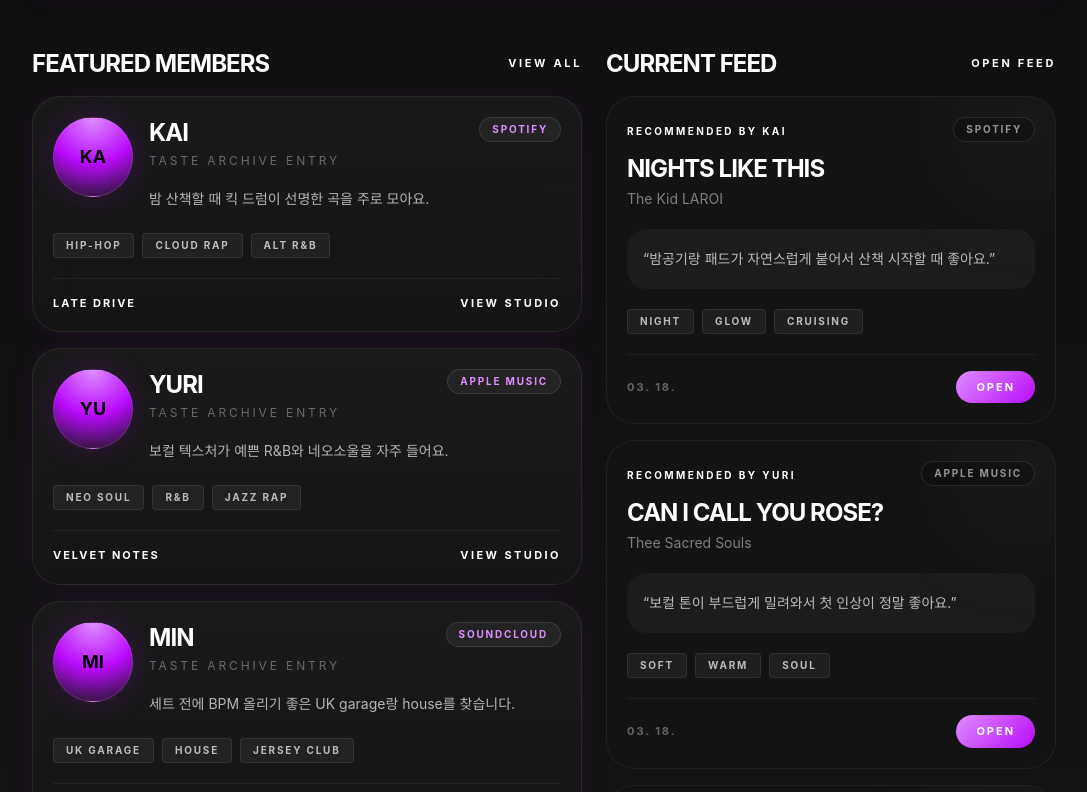
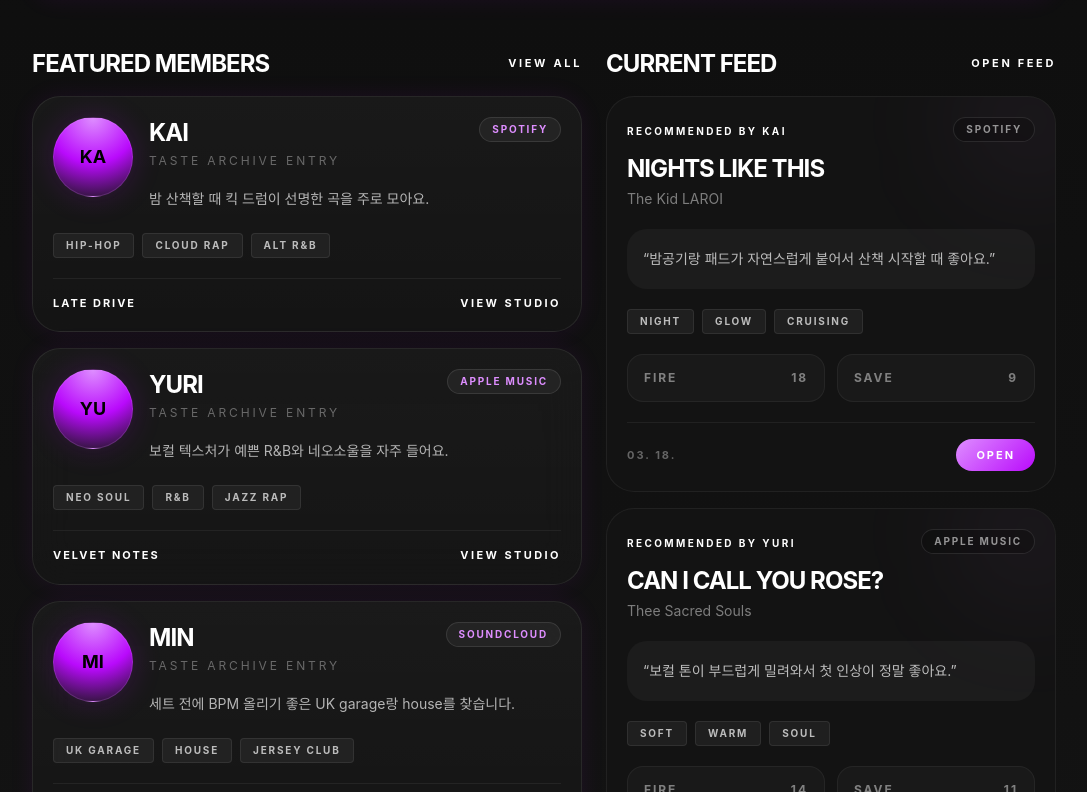
Before and after one commit to MrTMI-0315/onochu, a Next.js app: page / in a window 1280 px wide. Shown: the part 1692-2484 px from the top of the page, without its empty margins (96-1183 px from the left). Built offline with nearby package versions, Linux system fonts and the light colour scheme.

Commit message:
MB 18 : add lightweight reaction and save UI

```diff
--- a/components/recommendation-card.tsx
+++ b/components/recommendation-card.tsx
@@ -1,23 +1,61 @@
+"use client";
+
 import Link from "next/link";
 import { getMemberName, platformLabels } from "@/lib/mock-data";
-import type { SongRecommendation } from "@/lib/types";
+import type {
+  RecommendationEngagementAction,
+  RecommendationEngagementState,
+  SongRecommendation,
+} from "@/lib/types";
 
 type RecommendationCardProps = {
   recommendation: SongRecommendation;
   compact?: boolean;
   linkToMember?: boolean;
+  engagement?: RecommendationEngagementState;
+  onToggleEngagement?: (
+    recommendationId: string,
+    action: RecommendationEngagementAction,
+  ) => void;
+  showEngagementControls?: boolean;
 };
 
 export function RecommendationCard({
   recommendation,
   compact = false,
   linkToMember = true,
+  engagement,
+  onToggleEngagement,
+  showEngagementControls = true,
 }: RecommendationCardProps) {
-  const memberName = getMemberName(recommendation.memberId);
+  const memberName =
+    recommendation.memberNickname || getMemberName(recommendation.memberId);
   const createdAt = new Intl.DateTimeFormat("ko-KR", {
     month: "2-digit",
     day: "2-digit",
   }).format(new Date(recommendation.createdAt));
+  const resolvedEngagement = engagement ?? {
+    fire: false,
+    save: false,
+  };
+  const engagementButtons = [
+    {
+      action: "fire" as const,
+      label: "Fire",
+      count: recommendation.reactionCount,
+      active: resolvedEngagement.fire,
+      activeClass:
+        "border-[#ff8b72]/35 bg-[#ff8b72]/14 text-[#ffc0b1] shadow-[0_0_30px_rgba(255,139,114,0.12)]",
+    },
+    {
+      action: "save" as const,
+      label: "Save",
+      count: recommendation.saveCount,
+      active: resolvedEngagement.save,
+      activeClass:
+        "border-[#de8eff]/35 bg-[#de8eff]/14 text-[#f2d7ff] shadow-[0_0_30px_rgba(222,142,255,0.12)]",
+    },
+  ];
 
   return (
     <article
@@ -73,6 +111,29 @@ export function RecommendationCard({
           ))}
         </div>
 
+        {showEngagementControls ? (
+          <div className="grid grid-cols-2 gap-3">
+            {engagementButtons.map((button) => (
+              <button
+                key={button.action}
+                type="button"
+                disabled={!onToggleEngagement}
+                onClick={() =>
+                  onToggleEngagement?.(recommendation.id, button.action)
+                }
+                className={`flex min-h-12 items-center justify-between rounded-[1rem] border px-4 py-3 text-left text-xs font-bold uppercase tracking-[0.16em] transition ${
+                  button.active
+                    ? button.activeClass
+                    : "border-white/8 bg-white/4 text-white/65 hover:border-white/14 hover:bg-white/6 hover:text-white"
+                } ${onToggleEngagement ? "" : "cursor-default opacity-70"}`}
+              >
+                <span>{button.label}</span>
+                <span>{button.count}</span>
+              </button>
+            ))}
+          </div>
+        ) : null}
+
         <div className="mt-auto flex items-center justify-between gap-4 border-t border-white/6 pt-4">
           <time className="text-[11px] font-bold uppercase tracking-[0.18em] text-white/35">
             {createdAt}
--- a/components/recommendation-create-route.tsx
+++ b/components/recommendation-create-route.tsx
@@ -43,7 +43,7 @@ export function RecommendationCreateRoute({
     <PageShell
       eyebrow="Recommendation Create"
       title="Post a recommendation in its own route."
-      description="feed 안의 quick draft와 별개로, PRD v0.2가 요구한 독립 등록 경로를 열었습니다. 저장은 같은 browser storage를 사용하므로 등록 뒤 feed 최상단에서 바로 이어집니다."
+      description="feed 안의 quick draft와 별개로, PRD v0.3가 요구한 독립 등록 경로를 열었습니다. 저장은 같은 browser storage를 사용하므로 등록 뒤 feed 최상단에서 바로 이어집니다."
       aside={
         <div className="space-y-4">
           <div className="rounded-[1.25rem] bg-white/5 p-4">
--- a/components/recommendation-studio.tsx
+++ b/components/recommendation-studio.tsx
@@ -6,6 +6,7 @@ import { RecommendationCard } from "@/components/recommendation-card";
 import { RecommendationComposer } from "@/components/recommendation-composer";
 import { getMemberName } from "@/lib/mock-data";
 import {
+  createEmptyRecommendationEngagementState,
   createRecommendationFromDraft,
   loadStoredRecommendationState,
   persistStoredRecommendationState,
@@ -14,6 +15,8 @@ import {
 } from "@/lib/recommendation-drafts";
 import type {
   MemberProfile,
+  RecommendationEngagementAction,
+  RecommendationEngagementState,
   RecommendationDraftInput,
   SongRecommendation,
 } from "@/lib/types";
@@ -61,6 +64,8 @@ export function RecommendationStudio({
   const [localRecommendations, setLocalRecommendations] =
     useState<SongRecommendation[]>(initialRecommendations);
   const [latestDraft, setLatestDraft] = useState<SongRecommendation | null>(null);
+  const [engagementByRecommendationId, setEngagementByRecommendationId] =
+    useState<Record<string, RecommendationEngagementState>>({});
   const [hasHydrated, setHasHydrated] = useState(false);
   const [storageMessage, setStorageMessage] = useState(
     "browser storage active",
@@ -72,6 +77,7 @@ export function RecommendationStudio({
     const hydrationFrame = window.requestAnimationFrame(() => {
       setLocalRecommendations(storedState.recommendations);
       setLatestDraft(storedState.latestDraft);
+      setEngagementByRecommendationId(storedState.engagementByRecommendationId);
       setStorageMessage(storedState.storageMessage);
       setHasHydrated(true);
     });
@@ -89,8 +95,9 @@ export function RecommendationStudio({
     persistStoredRecommendationState({
       recommendations: localRecommendations,
       latestDraft,
+      engagementByRecommendationId,
     });
-  }, [hasHydrated, latestDraft, localRecommendations]);
+  }, [engagementByRecommendationId, hasHydrated, latestDraft, localRecommendations]);
 
   const contributorCounts = useMemo(() => {
     return localRecommendations.reduce<Record<string, number>>((counts, recommendation) => {
@@ -121,6 +128,10 @@ export function RecommendationStudio({
     const nextDraft = createRecommendationFromDraft(draft, currentMember);
 
     setLatestDraft(nextDraft);
+    setEngagementByRecommendationId((currentEngagement) => ({
+      ...currentEngagement,
+      [nextDraft.id]: createEmptyRecommendationEngagementState(),
+    }));
     setLocalRecommendations((currentRecommendations) => [
       nextDraft,
       ...currentRecommendations,
@@ -132,7 +143,54 @@ export function RecommendationStudio({
     resetStoredRecommendationState();
     setLocalRecommendations(initialRecommendations);
     setLatestDraft(null);
+    setEngagementByRecommendationId({});
     setStorageMessage("storage cleared and reset to seeded feed");
+  }
+
+  function handleToggleEngagement(
+    recommendationId: string,
+    action: RecommendationEngagementAction,
+  ) {
+    setEngagementByRecommendationId((currentEngagementByRecommendationId) => {
+      const currentEngagement =
+        currentEngagementByRecommendationId[recommendationId] ??
+        createEmptyRecommendationEngagementState();
+      const nextIsActive = !currentEngagement[action];
+      const nextEngagementByRecommendationId = {
+        ...currentEngagementByRecommendationId,
+        [recommendationId]: {
+          ...currentEngagement,
+          [action]: nextIsActive,
+        },
+      };
+      const nextCountDelta = nextIsActive ? 1 : -1;
+
+      setLocalRecommendations((currentRecommendations) =>
+        currentRecommendations.map((recommendation) => {
+          if (recommendation.id !== recommendationId) {
+            return recommendation;
+          }
+
+          if (action === "save") {
+            return {
+              ...recommendation,
+              saveCount: Math.max(0, recommendation.saveCount + nextCountDelta),
+            };
+          }
+
+          return {
+            ...recommendation,
+            reactionCount: Math.max(
+              0,
+              recommendation.reactionCount + nextCountDelta,
+            ),
+          };
+        }),
+      );
+      setStorageMessage("saved engagement to browser storage");
+
+      return nextEngagementByRecommendationId;
+    });
   }
 
   return (
@@ -401,7 +459,12 @@ export function RecommendationStudio({
             <RecommendationCard
               key={recommendation.id}
               recommendation={recommendation}
+              engagement={
+                engagementByRecommendationId[recommendation.id] ??
+                createEmptyRecommendationEngagementState()
+              }
               linkToMember
+              onToggleEngagement={handleToggleEngagement}
             />
           ))}
         </section>
--- a/lib/mock-data.ts
+++ b/lib/mock-data.ts
@@ -141,7 +141,9 @@ export const members: MemberProfile[] = [
   },
 ];
 
-export const recommendations: SongRecommendation[] = [
+const baseRecommendations: Array<
+  Omit<SongRecommendation, "memberNickname" | "reactionCount" | "saveCount">
+> = [
   {
     id: "rec-001",
     memberId: "kai",
@@ -276,6 +278,30 @@ export const recommendations: SongRecommendation[] = [
   },
 ];
 
+const seededEngagementMetrics = [
+  { reactionCount: 18, saveCount: 9 },
+  { reactionCount: 14, saveCount: 11 },
+  { reactionCount: 21, saveCount: 8 },
+  { reactionCount: 16, saveCount: 12 },
+  { reactionCount: 24, saveCount: 15 },
+  { reactionCount: 27, saveCount: 13 },
+  { reactionCount: 13, saveCount: 7 },
+  { reactionCount: 11, saveCount: 10 },
+  { reactionCount: 9, saveCount: 5 },
+  { reactionCount: 19, saveCount: 16 },
+  { reactionCount: 15, saveCount: 6 },
+  { reactionCount: 12, saveCount: 9 },
+];
+
+export const recommendations: SongRecommendation[] = baseRecommendations.map(
+  (recommendation, index) => ({
+    ...recommendation,
+    memberNickname: getMemberName(recommendation.memberId),
+    reactionCount: seededEngagementMetrics[index]?.reactionCount ?? 0,
+    saveCount: seededEngagementMetrics[index]?.saveCount ?? 0,
+  }),
+);
+
 export const sortedRecommendations = [...recommendations].sort((left, right) =>
   right.createdAt.localeCompare(left.createdAt),
 );
--- a/lib/recommendation-drafts.ts
+++ b/lib/recommendation-drafts.ts
@@ -1,5 +1,6 @@
 import type {
   MemberProfile,
+  RecommendationEngagementState,
   RecommendationDraftInput,
   SongRecommendation,
 } from "@/lib/types";
@@ -8,22 +9,25 @@ export type StoredRecommendationState = {
   version: number;
   recommendations: SongRecommendation[];
   latestDraft: SongRecommendation | null;
+  engagementByRecommendationId: Record<string, RecommendationEngagementState>;
 };
 
 export const RECOMMENDATION_STORAGE_KEY = "onochu-recommendation-studio";
 export const LEGACY_RECOMMENDATION_STORAGE_KEY =
   "onochu-recommendation-studio-v1";
-export const RECOMMENDATION_STORAGE_VERSION = 2;
+export const RECOMMENDATION_STORAGE_VERSION = 3;
 
 type LoadedRecommendationState = {
   recommendations: SongRecommendation[];
   latestDraft: SongRecommendation | null;
+  engagementByRecommendationId: Record<string, RecommendationEngagementState>;
   storageMessage: string;
 };
 
 type PersistRecommendationStateInput = {
   recommendations: SongRecommendation[];
   latestDraft: SongRecommendation | null;
+  engagementByRecommendationId: Record<string, RecommendationEngagementState>;
 };
 
 type AppendDraftInput = {
@@ -32,6 +36,13 @@ type AppendDraftInput = {
   initialRecommendations: SongRecommendation[];
 };
 
+export function createEmptyRecommendationEngagementState(): RecommendationEngagementState {
+  return {
+    fire: false,
+    save: false,
+  };
+}
+
 export function createRecommendationFromDraft(
   draft: RecommendationDraftInput,
   currentMember: MemberProfile,
@@ -39,6 +50,7 @@ export function createRecommendationFromDraft(
   return {
     id: `draft-${Date.now()}`,
     memberId: currentMember.id,
+    memberNickname: currentMember.nickname,
     trackTitle: draft.trackTitle,
     artistName: draft.artistName,
     platform: draft.platform,
@@ -46,6 +58,8 @@ export function createRecommendationFromDraft(
     comment: draft.comment,
     moodTags: draft.moodTags.length > 0 ? draft.moodTags : ["fresh"],
     createdAt: new Date().toISOString(),
+    reactionCount: 0,
+    saveCount: 0,
   };
 }
 
@@ -62,6 +76,7 @@ export function loadStoredRecommendationState(
       return {
         recommendations: initialRecommendations,
         latestDraft: null,
+        engagementByRecommendationId: {},
         storageMessage: "browser storage active",
       };
     }
@@ -78,17 +93,32 @@ export function loadStoredRecommendationState(
       return {
         recommendations: initialRecommendations,
         latestDraft: null,
+        engagementByRecommendationId: {},
         storageMessage: "browser storage active",
       };
     }
 
     if ("version" in parsedValue) {
+      if (parsedValue.version === 2) {
+        return {
+          recommendations:
+            Array.isArray(parsedValue.recommendations) &&
+            parsedValue.recommendations.length > 0
+              ? parsedValue.recommendations
+              : initialRecommendations,
+          latestDraft: parsedValue.latestDraft ?? null,
+          engagementByRecommendationId: {},
+          storageMessage: "migrated browser storage to engagement state",
+        };
+      }
+
       if (parsedValue.version !== RECOMMENDATION_STORAGE_VERSION) {
         resetStoredRecommendationState();
 
         return {
           recommendations: initialRecommendations,
           latestDraft: null,
+          engagementByRecommendationId: {},
           storageMessage: "storage reset after version change",
         };
       }
@@ -100,6 +130,8 @@ export function loadStoredRecommendationState(
             ? parsedValue.recommendations
             : initialRecommendations,
         latestDraft: parsedValue.latestDraft ?? null,
+        engagementByRecommendationId:
+          parsedValue.engagementByRecommendationId ?? {},
         storageMessage: "hydrated from browser storage",
       };
     }
@@ -122,12 +154,14 @@ export function loadStoredRecommendationState(
     return {
       recommendations,
       latestDraft,
+      engagementByRecommendationId: {},
       storageMessage,
     };
   } catch {
     return {
       recommendations: initialRecommendations,
       latestDraft: null,
+      engagementByRecommendationId: {},
       storageMessage: "storage parse failed, reverted to seeded feed",
     };
   }
@@ -136,6 +170,7 @@ export function loadStoredRecommendationState(
 export function persistStoredRecommendationState({
   recommendations,
   latestDraft,
+  engagementByRecommendationId,
 }: PersistRecommendationStateInput) {
   window.localStorage.setItem(
     RECOMMENDATION_STORAGE_KEY,
@@ -143,6 +178,7 @@ export function persistStoredRecommendationState({
       version: RECOMMENDATION_STORAGE_VERSION,
       recommendations,
       latestDraft,
+      engagementByRecommendationId,
     } satisfies StoredRecommendationState),
   );
 }
@@ -155,15 +191,21 @@ export function appendDraftToStoredRecommendationState({
   const currentState = loadStoredRecommendationState(initialRecommendations);
   const latestDraft = createRecommendationFromDraft(draft, currentMember);
   const recommendations = [latestDraft, ...currentState.recommendations];
+  const engagementByRecommendationId = {
+    ...currentState.engagementByRecommendationId,
+    [latestDraft.id]: createEmptyRecommendationEngagementState(),
+  };
 
   persistStoredRecommendationState({
     recommendations,
     latestDraft,
+    engagementByRecommendationId,
   });
 
   return {
     recommendations,
     latestDraft,
+    engagementByRecommendationId,
     storageMessage: "saved to browser storage",
   };
 }
```
Also changed, not shown: lib/types.ts (+10 -0 lines), 4 other files (tests, documents, lock files or other folders).
